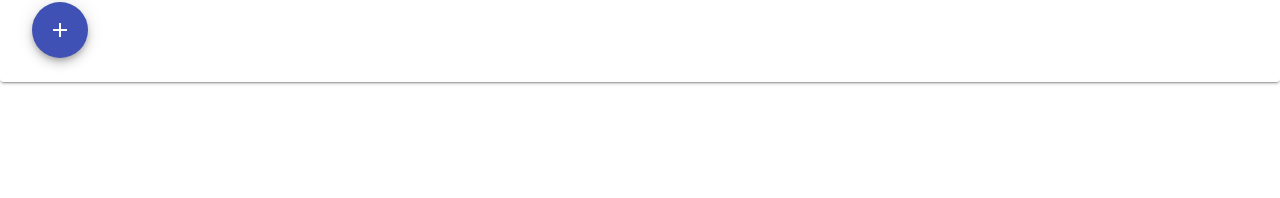
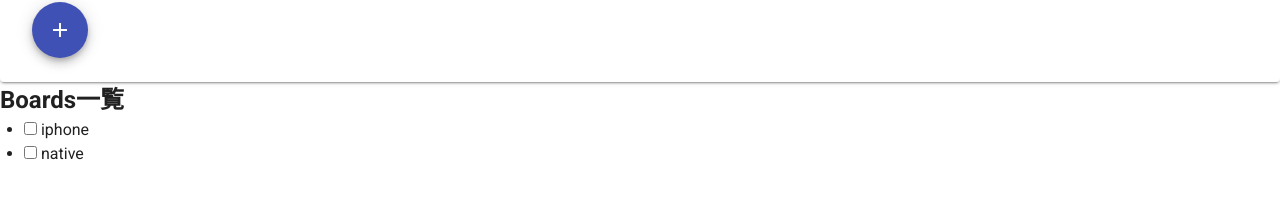
Before and after one commit to kimiaki2510/board-app, a Vue app: page /boards in a window 1280 px wide. Shown: the part 220-418 px from the top of the page. Built offline with nearby package versions, Linux system fonts and the light colour scheme.

Commit message:
board一覧表示

```diff
--- a/src/store/index.js
+++ b/src/store/index.js
@@ -5,11 +5,16 @@ Vue.use(Vuex)
 
 export default new Vuex.Store({
   state: {
-  },
-  mutations: {
-  },
-  actions: {
-  },
-  modules: {
+    boards: [
+      {
+        id: 1,
+        title: 'iphone'
+      },
+      {
+        id: 2,
+        title: 'native'
+      }
+    ],
+    nextBoardId: 3
   }
 })
--- a/src/views/Boards.vue
+++ b/src/views/Boards.vue
@@ -12,18 +12,22 @@
         </v-card-actions>
       </v-card-text>
     </v-card>
+    <div>
+      <h2>Boards一覧</h2>
+      <ul>
+        <li v-for="board in boards" v-bind:key="board.id">
+          <input type="checkbox" v-bind:checked="board.done">
+          {{ board.title }}
+        </li>
+      </ul>
+    </div>
   </v-flex>
 </template>
 <script>
 export default {
-  data(){
-    return{
-      title: '',
-    }
-  },
-  method: {
-    addList(){
-
+  computed: {
+    boards() {
+      return this.$store.state.boards
     }
   }
 }
```
Also changed, not shown: src/App.vue (indentation only).
